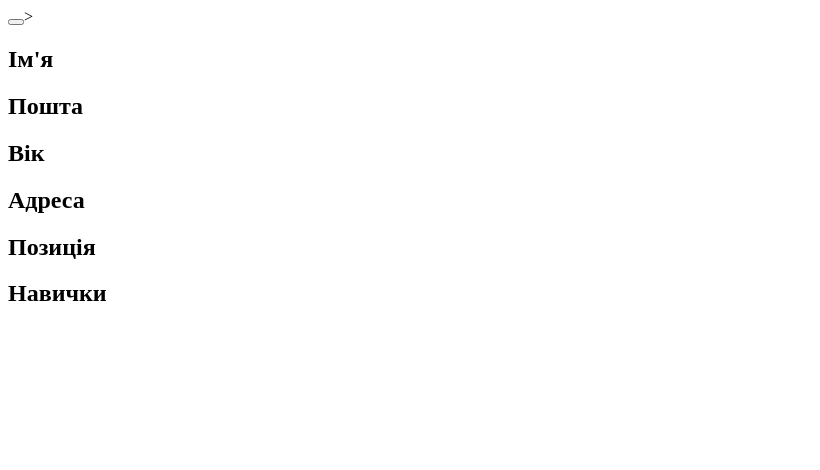
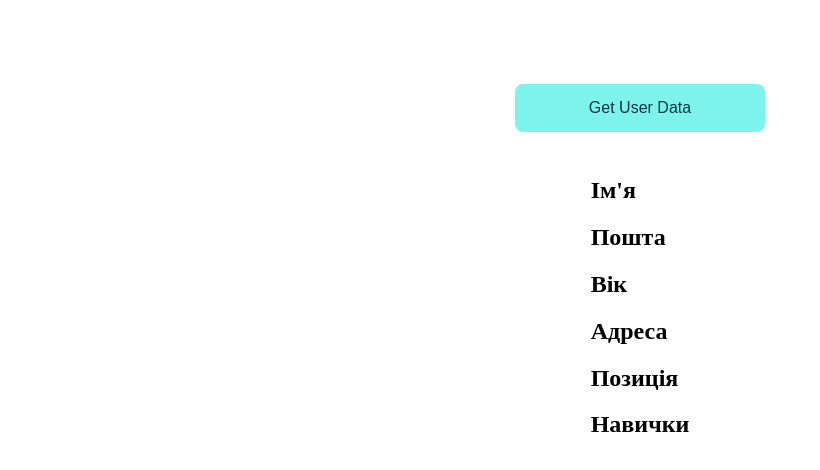
Before and after one commit to lesia-lozytska/js, a plain HTML site: page index.html in a window 1280 px wide. Shown: the whole page, without its empty margins (0-820 px from the left). Drawn offline with Linux system fonts and the light colour scheme.

Commit message:
no message

```diff
--- a/index.html
+++ b/index.html
@@ -1,7 +1,15 @@
 <html>
-    <body>
-       <button></button>>
-       <div class="Name">
+<head>
+     <link rel="stylesheet" href="styles.css">
+</head>
+<body>
+    <div class="Header">
+    <div class="Button"> <button id='button1'>Get User Data</button> </div>
+    </div>
+
+   <div class="DataTable">
+    <div class="Data">
+        <div class="Name">
         <h2> Ім'я</h2>
         </div>
 
@@ -24,5 +32,7 @@
         <div class="Skills">
         <h2> Навички</h2>
         </div>
+     </div>
+     </div>
     </body>
 </html>
--- a/styles.css
+++ b/styles.css
@@ -1,17 +1,43 @@
-html,body {
-    margin: 0px;
-    padding: 500px;
-    border: 0px;
-    left: 500px;
-    top: 500px;
-    }
-button {
-    background-color: #4CAF50; /* Green */
+.Header {
+    height: 200px;
+    position: relative;
+  }
+.button {
+    margin: 0;
+    position: absolute;
+    top: 50%;
+    left: 50%;
+    margin-right: -50%;
+    transform: translate(-50%, -50%) }
+
+#button1 {
+    background-color: #7cf4ec; /* Green */
     border: none;
-    color: white;
+    color: rgb(4, 53, 64);
+    width: 250px;
     padding: 15px 32px;
     text-align: center;
     text-decoration: none;
+    font-size: 16px;
     display: inline-block;
-    font-size: 16px;
+    cursor: pointer;
+    border-radius: 8px;
 }
+#button1:hover {
+    background-color: #0ed2e4; /* Green */
+    color: white;
+    box-shadow: 0 12px 16px 0 rgba(0,0,0,0.24), 0 20px 50px 0 rgba(0,0,0,0.19);
+}
+
+.DataTable {
+    height: 200px;
+    position: relative;
+    display: flex;
+  }
+.Data {
+    margin: 0;
+    position: absolute;
+    top: 50%;
+    left: 50%;
+    margin-right: -50%;
+    transform: translate(-50%, -50%) }
```
Also changed, not shown: dist/index.html (+13 -3 lines).
